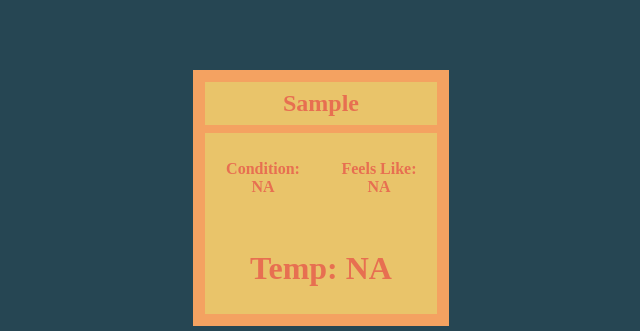
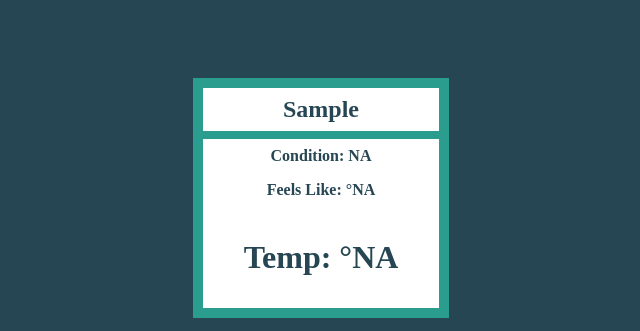
Before and after one commit to Salypse/weather-app, a website built with webpack: page src/template.html in a window 1280 px wide. Both pictures are taken after typing "Sample" into the empty fields and a click on the button 757 px from the left and 445 px from the top of the page. Shown: the part 174-505 px from the top of the page, without its empty margins (319-959 px from the left). Built offline with nearby package versions, Linux system fonts and the light colour scheme; no server answers; files whose address does not match are found by name.

Commit message:
Update weather data card styling

```diff
--- a/src/js/display-data.js
+++ b/src/js/display-data.js
@@ -17,12 +17,12 @@ export const displayData = function(data) {
     /* Location Feels Like */
     const locationFeelsLike = document.createElement("p")
     locationFeelsLike.id = "location-feels-like"
-    locationFeelsLike.textContent = `Feels Like: ${data.currentFeelsLike}`
+    locationFeelsLike.textContent = `Feels Like: °${data.currentFeelsLike}`
 
     /* Location Current Temp */
     const locationTemp = document.createElement("p")
     locationTemp.id = "location-temp"
-    locationTemp.textContent = `Temp: ${data.currentTemp}`
+    locationTemp.textContent = `Temp: °${data.currentTemp}`
 
     locationData.append(
         dataHeader,
@@ -47,6 +47,5 @@ function clearData() {
 
 /* TODO
     input validation
-    loading text bar
     Style Data Card
 */
--- a/src/js/weather-data.js
+++ b/src/js/weather-data.js
@@ -20,6 +20,7 @@ export async function getLocationData(location) {
 
     try {
         const data = await callWeatherApi(location)
+        console.log(data)
         loadingBar.style.display = "none"
 
         return {
--- a/src/styles.css
+++ b/src/styles.css
@@ -2,8 +2,6 @@
     --primary-blue: #264653;
     --primary-green: #2a9d8f;
     --primary-yellow: #e9c46a;
-    --primary-orange: #f4a261;
-    --primary-red: #e76f51;
 }
 
 * {
@@ -40,27 +38,27 @@ body {
     display: none;
 
     width: 20vw;
-    height: 20vw;
+    height: auto;
 
-    grid-template-columns: repeat(2, 1fr);
-    grid-template-rows: auto 1fr 1fr;
+    grid-template-rows: repeat(4, auto);
 
-    background-color: var(--primary-yellow);
-    border: var(--primary-orange) 1vw solid;
+    background-color: #FFF;
+    border: var(--primary-green) .8vw solid;
 }
 
 #location-data > h1 {
-    grid-area: 1 / 1 / 2 / -1;
+    grid-row: 1 / 2;
     padding: 0.5rem;
 
     font-size: clamp(1vw, 1.5rem, 3vw);
-    color: var(--primary-red);
+    color: var(--primary-blue);
     text-align: center;
 
-    border-bottom: var(--primary-orange) 0.7vw solid;
+    border-bottom: var(--primary-green) 0.7vw solid;
 }
 
 #location-data > p {
+    width: 100%;
     padding: 0.5rem;
     text-align: center;
     align-self: center;
@@ -68,11 +66,12 @@ body {
 
     font-size: clamp(1vw, 1rem, 2.5vw);
     font-weight: 700;
-    color: var(--primary-red)
+    color: var(--primary-blue);
 }
 
 #location-data > #location-temp {
-    grid-area: 3/ 1 / -1 / -1;
+    grid-row: 4 / -1;
+    padding: 2rem;
 
     font-size: clamp(1rem, 3vw, 2rem);
 }
```
